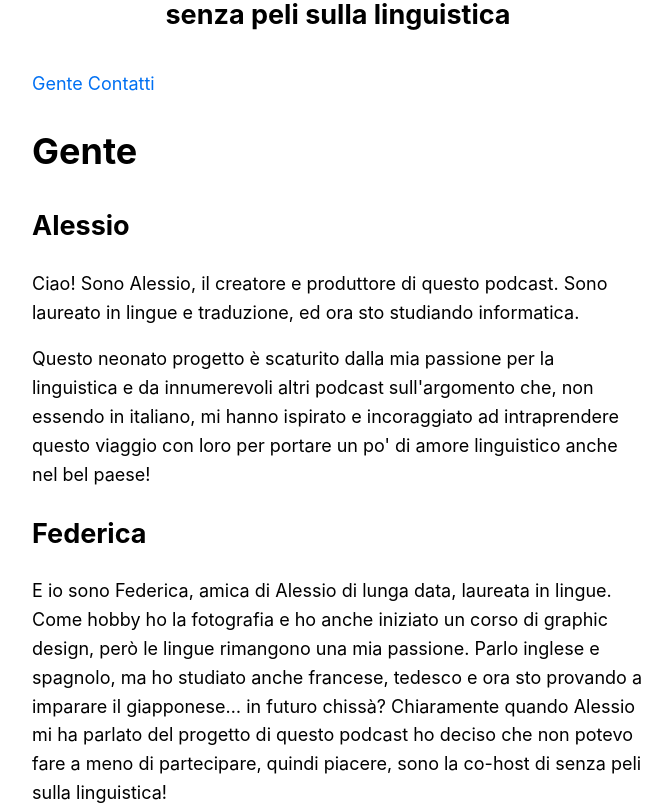
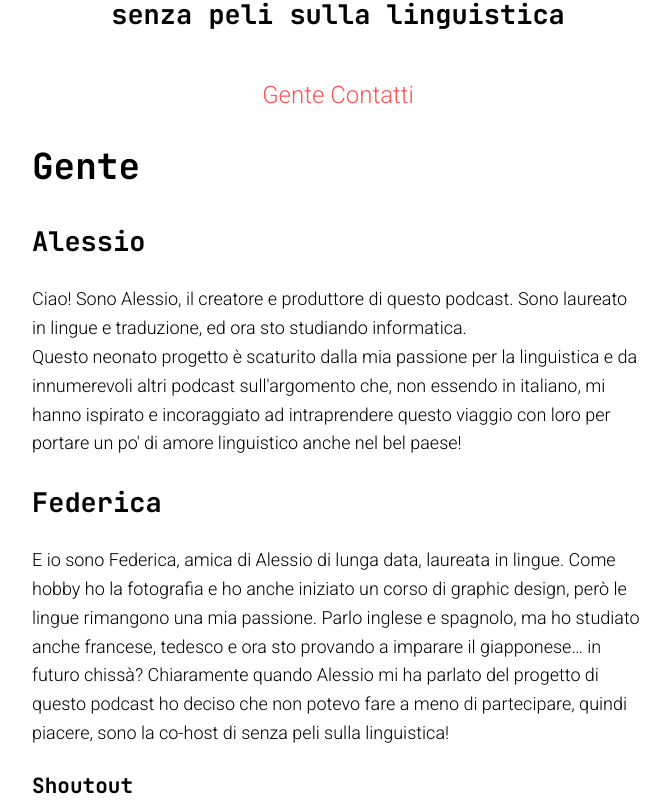
Before and after one commit to talessio/spsLing-website, a Next.js app: page /gente in a window 1280 px wide. Shown: the part 193-1000 px from the top of the page, without its empty margins (302-974 px from the left). Built offline with nearby package versions, Linux system fonts and the light colour scheme.

Commit message:
added feed

```diff
--- /dev/null
+++ b/lib/rssFeed.js
@@ -0,0 +1,6 @@
+import parse from "rss-to-json"
+
+export async function rss(){
+    const rss = await parse('https://anchor.fm/s/6580bb68/podcast/rss')
+    return rss
+}
--- a/package.json
+++ b/package.json
@@ -14,6 +14,7 @@
     "postcss-preset-env": "^6.7.0",
     "react": "17.0.2",
     "react-dom": "17.0.2",
+    "rss-to-json": "^2.0.2",
     "sass": "^1.41.1",
     "tailwindcss": "^2.2.15"
   }
--- a/pages/gente.js
+++ b/pages/gente.js
@@ -4,9 +4,9 @@ import Layout from "../components/layout";
 import utilStyles from "../styles/utils.module.css";
 
 export default function gente() {
-    return(
+    return (
         <Layout children>
-            <section className={utilStyles.listItem}>
+            <section className={utilStyles.menu}>
                 <p>
                     <Link href="gente">
                         <a>Gente</a>
@@ -22,26 +22,23 @@ export default function gente() {
                     Gente
                 </title>
             </Head>
-            <h1>Gente</h1>
-            <h2>Alessio</h2>
             <p>
+                <h1>Gente</h1>
+                <h2>Alessio</h2>
                 Ciao! Sono Alessio, il creatore e produttore di questo podcast. Sono laureato in lingue e traduzione, ed
                 ora sto studiando informatica.
-            </p>
-            <p>
+                <br />
                 Questo neonato progetto è scaturito dalla mia passione per la linguistica e da innumerevoli altri
                 podcast sull'argomento che, non essendo in italiano, mi hanno ispirato e incoraggiato ad intraprendere
                 questo viaggio con loro per portare un po' di amore linguistico anche nel bel paese!
-            </p>
-            <h2>Federica</h2>
-            <p>
+                <br />
+                <h2>Federica</h2>
                 E io sono Federica, amica di Alessio di lunga data, laureata in lingue.
                 Come hobby ho la fotografia e ho anche iniziato un corso di graphic design, però le lingue rimangono una mia passione.
                 Parlo inglese e spagnolo, ma ho studiato anche francese, tedesco e ora sto provando a imparare il giapponese… in futuro chissà?
                 Chiaramente quando Alessio mi ha parlato del progetto di questo podcast ho deciso che non potevo fare a meno di partecipare, quindi piacere, sono la co-host di senza peli sulla linguistica!
-            </p>
-            <h3>Shoutout</h3>
-            <p>
+                <br />
+                <h3>Shoutout</h3>
                 A huge shoutout goes to{' '}
                 <Link href="https://becauselanguage.com">
                     <a>Because Language{' '}</a>
--- a/styles/global.css
+++ b/styles/global.css
@@ -1,11 +1,24 @@
-html,
-body {
+@import url('https://fonts.googleapis.com/css2?family=JetBrains+Mono:ital,wght@0,100;0,200;0,300;0,400;0,500;0,600;0,700;0,800;1,100;1,200;1,300;1,400;1,500;1,600;1,700;1,800&family=Roboto:ital,wght@0,100;0,300;0,400;0,500;0,700;0,900;1,100;1,300;1,400;1,500;1,700;1,900&display=swap');
+html, body {
     padding: 0;
     margin: 0;
-    font-family: -apple-system, BlinkMacSystemFont, Segoe UI, Roboto, Oxygen, Ubuntu,
-    Cantarell, Fira Sans, Droid Sans, Helvetica Neue, sans-serif;
+    font-family: 'Roboto', sans-serif;
+    font-weight: 300;
+    /* font-family: -apple-system, BlinkMacSystemFont, Segoe UI, Roboto, Oxygen, Ubuntu, Cantarell, Fira Sans, Droid Sans, Helvetica Neue, sans-serif; */
     line-height: 1.6;
     font-size: 18px;
+}
+
+h1 {
+    font-family: 'JetBrains Mono', monospace;
+}
+
+h2 {
+    font-family: 'JetBrains Mono', monospace;
+}
+
+h3 {
+    font-family: 'JetBrains Mono', monospace;
 }
 
 * {
@@ -13,7 +26,7 @@ body {
 }
 
 a {
-    color: #0070f3;
+    color: #FE5257;
     text-decoration: none;
 }
 
--- a/styles/utils.module.css
+++ b/styles/utils.module.css
@@ -43,6 +43,11 @@
     margin: 0;
 }
 
+.menu {
+    text-align: center;
+    font-size:x-large;
+}
+
 .listItem {
     margin: 0 0 1.25rem;
 }
```
Also changed, not shown: pages/contatti.js (+7 -6 lines), pages/index.js (+48 -14 lines), posts/one more.md (added, +9 -0 lines), posts/ssg-ssr.md (added, +19 -0 lines), 1 other file (tests, documents, lock files or other folders).
